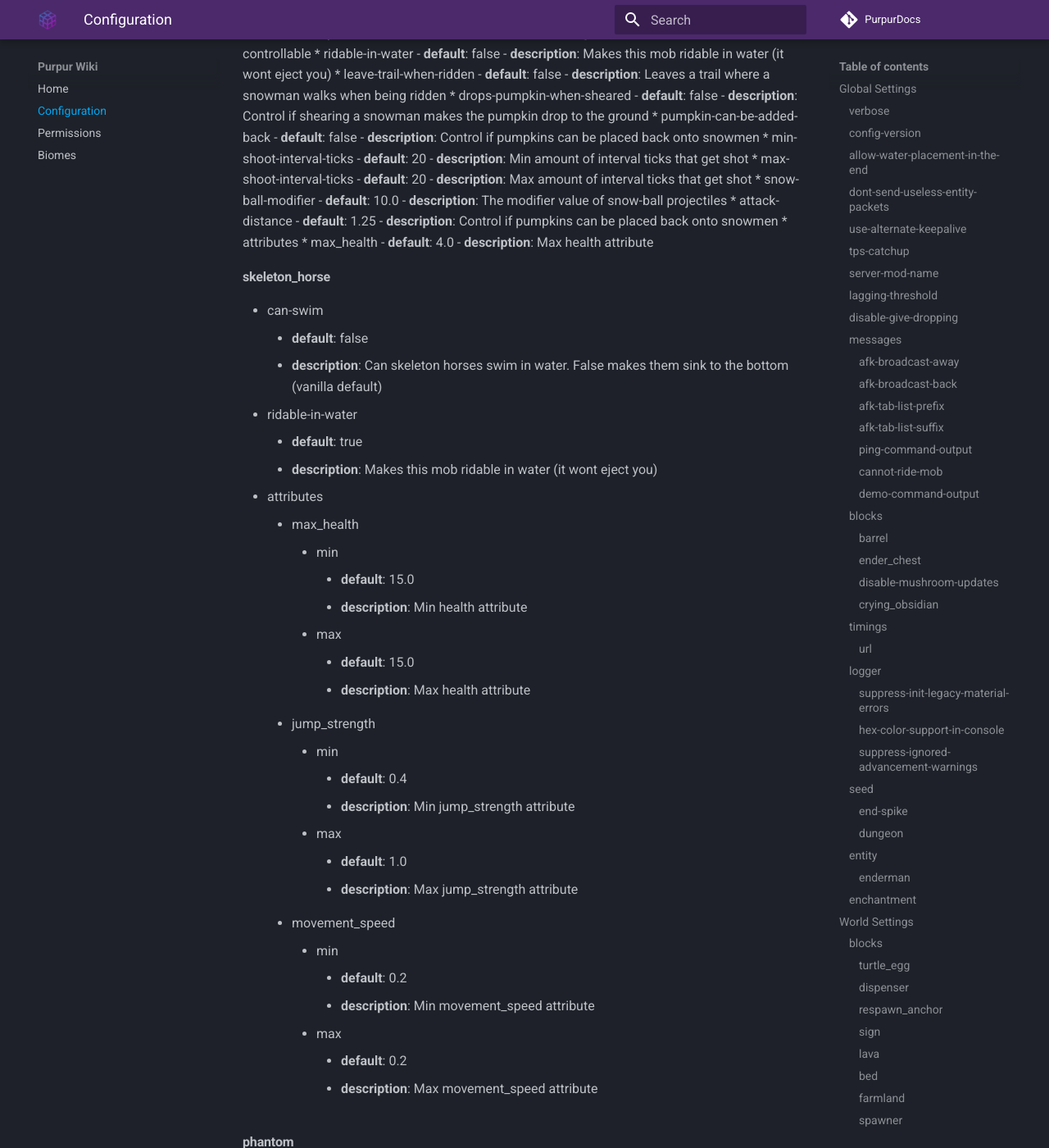
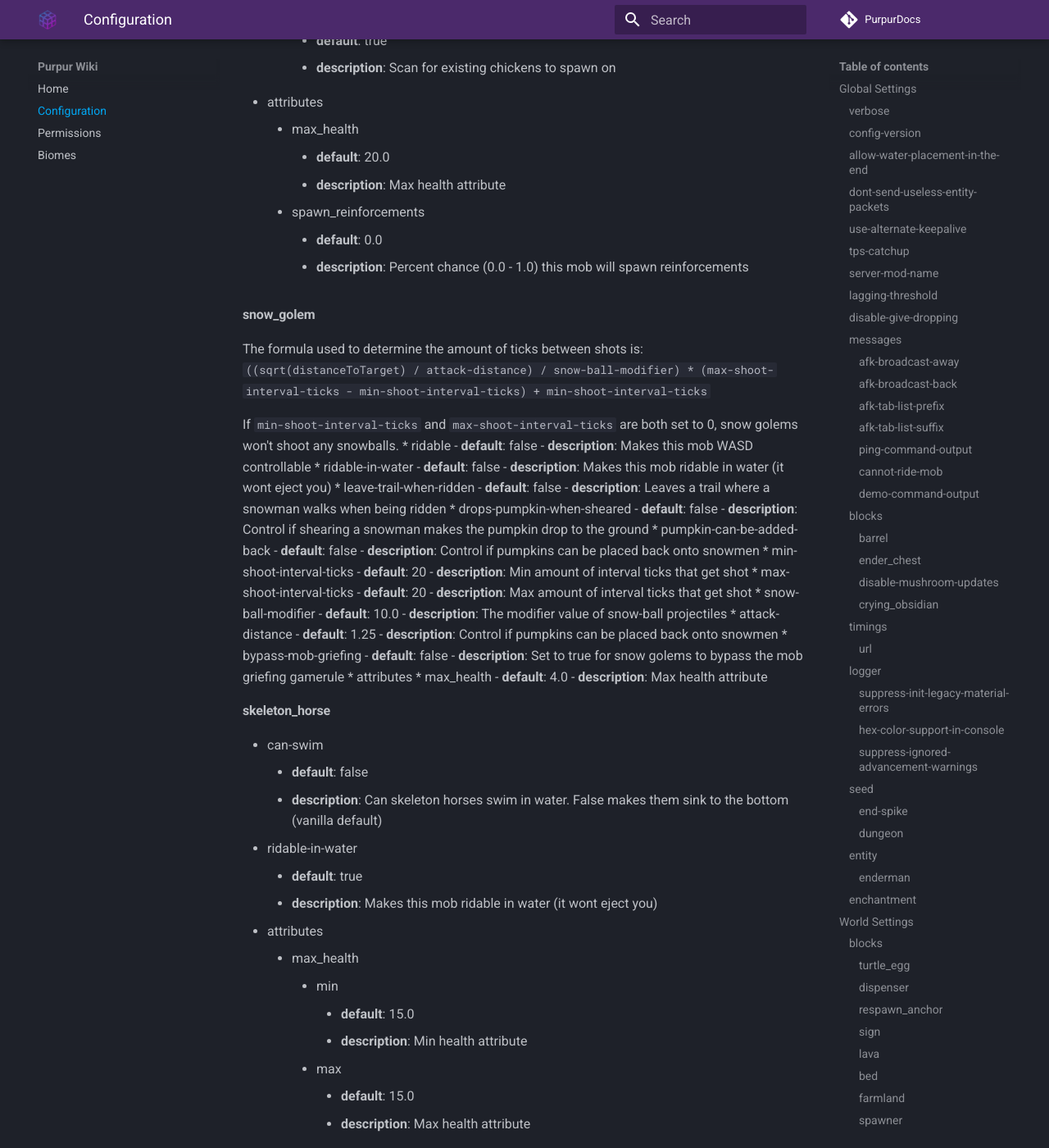
Before and after one commit to PurpurMC/PurpurDocs, an MkDocs documentation site: the page built from docs/Configuration.md, in a window 1280 px wide and 1400 px high, scrolled down 18715 px. Shown: the whole window at 82% size. Built offline with MkDocs 1.6.1 and Material for MkDocs 9.7.7, drawn with Linux system fonts in a browser that asks for light colours; comment, search, counter and statistics services are not loaded; some of the changed text lies outside the part shown.

Commit message:
update from #936 to #945

```diff
--- a/docs/Configuration.md
+++ b/docs/Configuration.md
@@ -189,6 +189,9 @@
 * break-from-minecarts
     - **default**: true
     - **description**: Allow minecarts to damage/break turtle eggs
+* bypass-mob-griefing
+    - **default**: false
+    - **description**: Set to true for turtle eggs to bypass the mob griefing gamerule
 #### dispenser
 * apply-cursed-to-armor-slots
     - **default**: true
@@ -248,6 +251,9 @@
 * use-alpha-farmland
     - **default**: false
     - **description**: Stops the farmland from getting trampled if a fence or a cobble wall is placed directly underneath it
+* bypass-mob-griefing
+    - **default**: false
+    - **description**: Set to true for farmland to bypass the mob griefing gamerule
 #### spawner
 * deactivate-by-redstone
     - **default**: false
@@ -303,6 +309,9 @@
 * always-drop-full-exp
     - **default**: false
     - **description**: When true all valid ender dragon deaths will drop the full amount of experience orbs as if it were the first dragon death
+* bypass-mob-griefing
+    - **default**: false
+    - **description**: Set to true for the ender dragon to bypass the mob griefing gamerule
 * attributes
     * max_health
         - **default**: 200.0
@@ -423,6 +432,9 @@
 * health-regen-delay
     - **default**: 20
     - **description**: How long to delay the health regen
+* bypass-mob-griefing
+    - **default**: false
+    - **description**: Set to true for withers to bypass the mob griefing gamerule
 * attributes
     * max_health
         - **default**: 300.0
@@ -489,6 +501,9 @@
 * ridable-in-water
     - **default**: false
     - **description**: Makes this mob ridable in water (it wont eject you)
+* bypass-mob-griefing
+    - **default**: false
+    - **description**: Set to true for silverfish to bypass the mob griefing gamerule
 * attributes
     * max_health
         - **default**: 8.0
@@ -553,6 +568,9 @@
 * attack-distance
     - **default**: 1.25
     - **description**: Control if pumpkins can be placed back onto snowmen
+* bypass-mob-griefing
+    - **default**: false
+    - **description**: Set to true for snow golems to bypass the mob griefing gamerule
 * attributes
     * max_health
         - **default**: 4.0
@@ -751,6 +769,9 @@
 * can-despawn-with-held-block
     - **default**: false
     - **description**: Makes the enderman despawn even if it's holding a block
+* bypass-mob-griefing
+    - **default**: false
+    - **description**: Set to true for enderman to bypass the mob griefing gamerule
 * attributes
     * max_health
         - **default**: 40.0
@@ -762,6 +783,9 @@
 * ridable-in-water
     - **default**: false
     - **description**: Makes this mob ridable in water (it wont eject you)
+* bypass-mob-griefing
+    - **default**: false
+    - **description**: Set to true for evokers to bypass the mob griefing gamerule
 * attributes
     * max_health
         - **default**: 24.0
@@ -797,6 +821,9 @@
 * ridable-in-water
     - **default**: false
     - **description**: Makes this mob ridable in water (it wont eject you)
+* bypass-mob-griefing
+    - **default**: false
+    - **description**: Set to true for pillagers to bypass the mob griefing gamerule
 * attributes
     * max_health
         - **default**: 24.0
@@ -814,6 +841,9 @@
 * breeding-delay-ticks
     - **default**: 6000
     - **description**: The amount of ticks to wait before being able to breed again
+* bypass-mob-griefing
+    - **default**: false
+    - **description**: Set to true for foxes to bypass the mob griefing gamerule
 * attributes
     * max_health
         - **default**: 10.0
@@ -1126,6 +1156,9 @@
 * breeding-delay-ticks
     - **default**: 6000
     - **description**: The amount of ticks to wait before being able to breed again
+* bypass-mob-griefing
+    - **default**: false
+    - **description**: Set to true for rabbits to bypass the mob griefing gamerule
 * attributes
     * max_health
         - **default**: 3.0
@@ -1175,6 +1208,9 @@
 * breeding-delay-ticks
     - **default**: 6000
     - **description**: The amount of ticks to wait before being able to breed again
+* bypass-mob-griefing
+    - **default**: false
+    - **description**: Set to true for sheep to bypass the mob griefing gamerule
 * attributes
     * max_health
         - **default**: 8.0
@@ -1186,6 +1222,9 @@
 * ridable-in-water
     - **default**: false
     - **description**: Makes this mob ridable in water (it wont eject you)
+* bypass-mob-griefing
+    - **default**: false
+    - **description**: Set to true for ravagers to bypass the mob griefing gamerule
 * attributes
     * max_health
         - **default**: 100.0
@@ -1238,6 +1277,9 @@
 * aggressive-towards-villager-when-lagging
     - **default**: true
     - **description**: disable to stop zombie aggressiveness towards villagers when lagging
+* bypass-mob-griefing
+    - **default**: false
+    - **description**: Set to true for zombies to bypass the mob griefing gamerule
 * attributes
     * max_health
         - **default**: 20.0
@@ -1879,6 +1921,12 @@
 #### entity-left-handed-chance
 - **default**: 0.05
 - **description**: Percent chance (0.0 - 1.0) an entity will spawn left-handed
+#### fireballs-bypass-mob-griefing
+- **default**: false
+- **description**: Set to true for fireballs to bypass the mob griefing gamerule
+#### note-block-ignore-above
+- **default**: false
+- **description**: Set to true for note blocks to continue making sound even if there is a block above it
 
 ### ridable-settings
 
```
Also changed, not shown: docs/index.md (+1 -1 lines).
